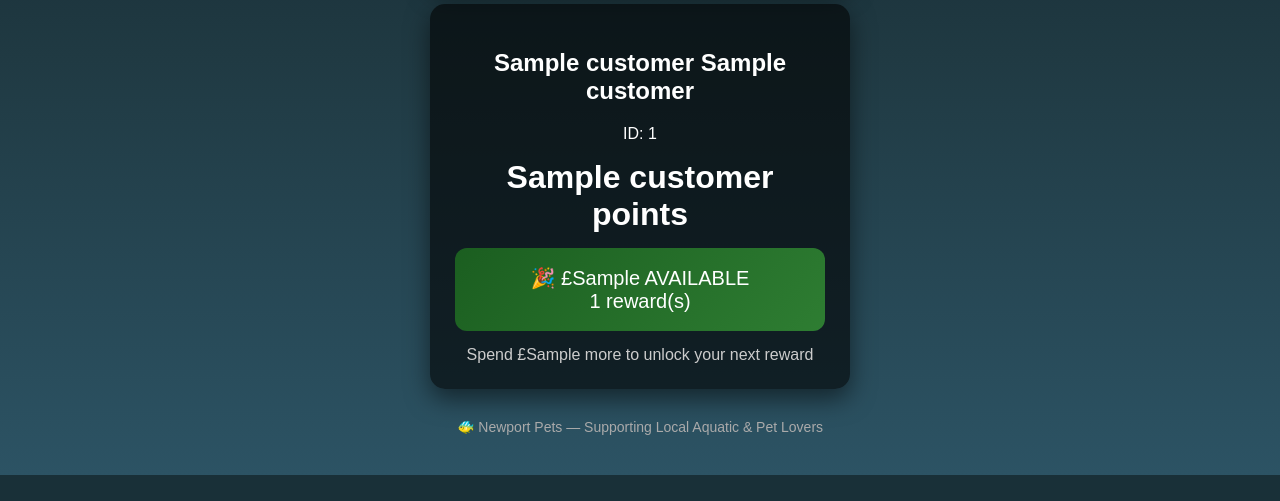
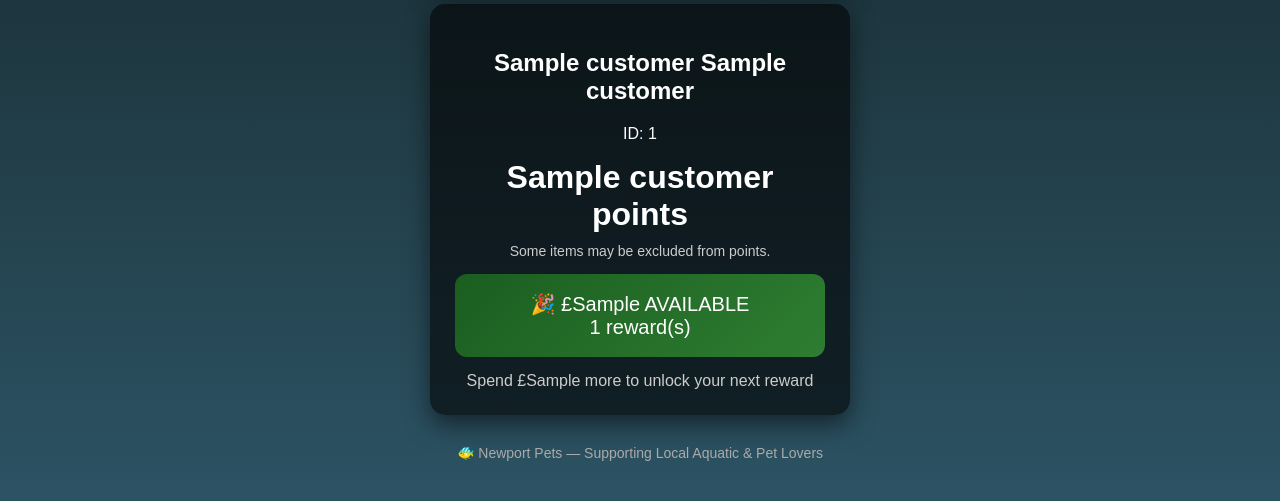
Before and after one commit to newportpetsuk-lab/newport-pets-loyalty, a Flask app: template templates/loyalty.html in a window 1280 px wide. Shown: the part 357-858 px from the top of the page. Before the commit the page ends 832 px from the top, so only its background shows below. Run offline with Flask 3, Linux system fonts and the light colour scheme; the template is opened without the code that fills it: most values are stand-ins (such as "Sample title", 1, 10 or a date in 2020).

Commit message:
Update loyalty.html

```diff
--- a/templates/loyalty.html
+++ b/templates/loyalty.html
@@ -63,6 +63,12 @@
             margin: 10px 0;
         }
 
+        .points-note {
+            font-size: 14px;
+            color: #ccc;
+            margin-top: 8px;
+        }
+
         .reward {
             background: linear-gradient(135deg, #1b5e20, #2e7d32);
             padding: 18px;
@@ -117,6 +123,7 @@
         <p>ID: {{ customer_id }}</p>
 
         <div class="points">{{ customer[2] }} points</div>
+        <div class="points-note">Some items may be excluded from points.</div>
 
         {% if reward_count > 0 %}
         <div class="reward">
```
